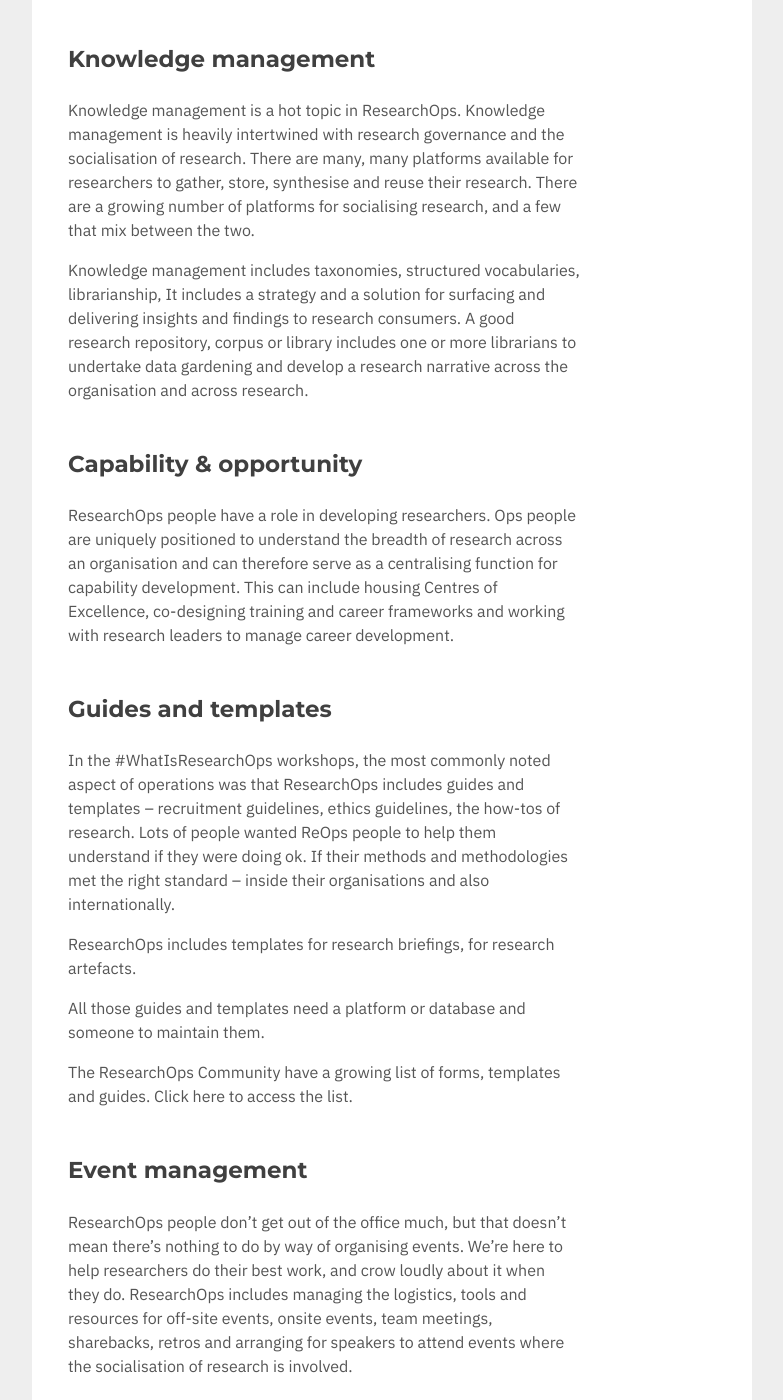
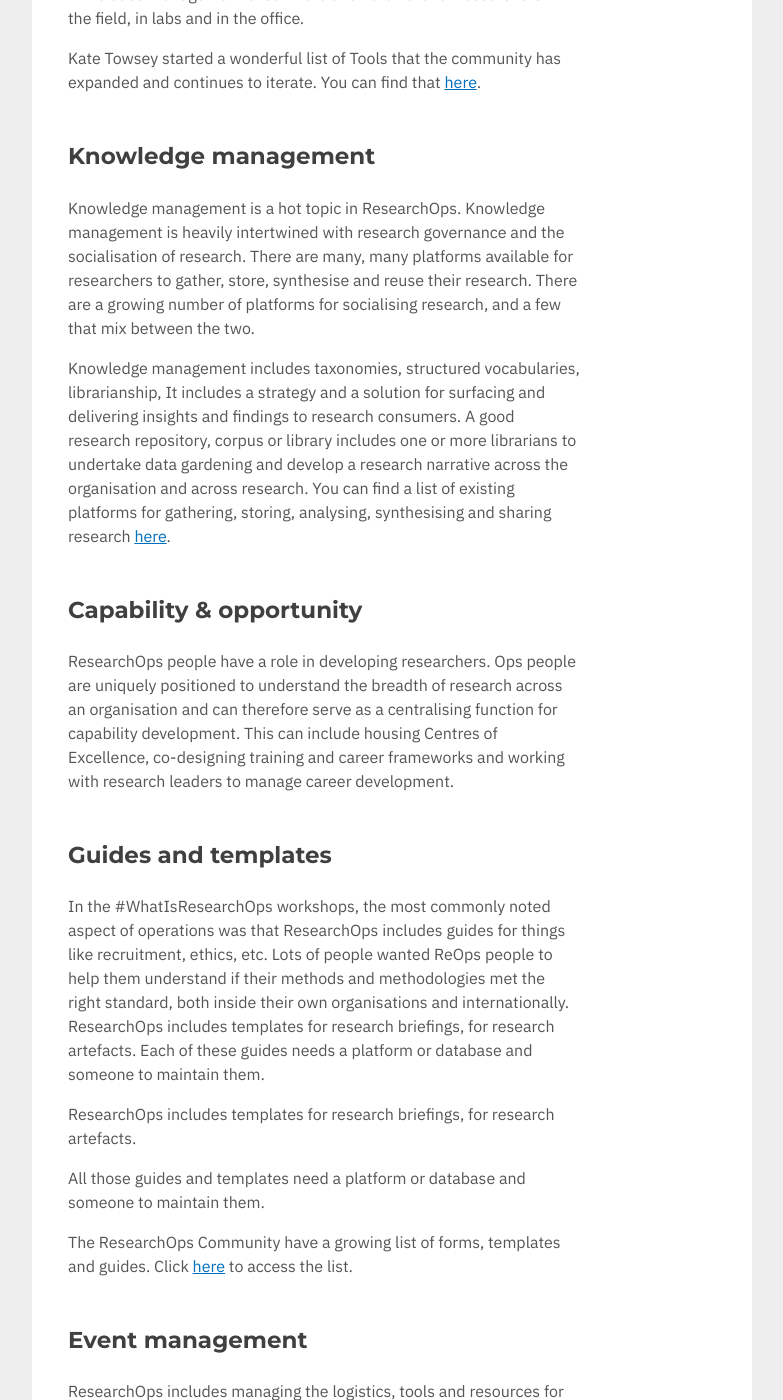
Before and after one commit to researchops/www, a Jekyll site: the page built from _pages/resources.html, in a window 1280 px wide and 1400 px high, scrolled down 1282 px. Shown: the whole window, without its empty margins (248-1031 px from the left). Built offline with Jekyll 4.4.1, drawn with Linux system fonts in a browser that asks for light colours; nearby versions of some CDN libraries; library files that are not in the unit come from our copies; some of the changed text lies outside the part shown.

Commit message:
Update resources

```diff
--- a/_pages/resources.html
+++ b/_pages/resources.html
@@ -2,81 +2,89 @@
 title: Resources
 ---
 
-<p>The ResearchOps Community, and people within the Community have put together resources for you to use. Everything the Community does is licenced under the Creative Commons Attribution-Sharealike International Licence. Please expand on it, share it and modify it but always give credit to the ResearchOps Community as its source.</p>
+<p>The ResearchOps Community, and people within the Community have put together resources for you to use. Everything the Community does is licenced under <a href="https://creativecommons.org/licenses/by-sa/4.0/">the Creative Commons Attribution-Sharealike International Licence</a>. Please expand on it, share it and modify it but always give credit to the ResearchOps Community as its source.</p>
 
 <p>Where possible, please share what you learn back to the Community so we can keep growing and learning collectively.</p>
 
-<ul>
-  <li>ResearchOps airtable</li>
-  <li>Kate Towsey&rsquo;s ReOps tools airtable</li>
-  <li>ResearchOps Medium</li>
-  <li>ResearchOps GitHub</li>
-  <li>ResearchOps Vimeo</li>
-</ul>
+<h3>Table of contents</h3>
+<ol>
+  <li><a href="#governance">Governance</a></li>
+  <li><a href="#tools">Tools</a></li>
+  <li><a href="#knowledge-management">Knowledge management</a></li>
+  <li><a href="#capability-and-opportunity">Capability &amp; opportunity</a></li>
+  <li><a href="#guides-and-templates">Guides and templates</a></li>
+  <li><a href="#event-management">Event management</a></li>
+  <li><a href="#recruitment">Recruitment</a></li>
+  <li><a href="#asset-management">Asset management</a></li>
+  <li><a href="#research-spaces">Research spaces</a></li>
+  <li><a href="#budget-management">Budget management</a></li>
+  <li><a href="#socialising-communicating-evangelizing">Socialising, communicating and evangelising about research</a></li>
+</ol>
 
-<section class="governance">
+<section id="governance">
   <h2>Governance</h2>
   <p>ResearchOps needs to provide researchers with an informed framework for conducting research that is safe, legal and ethical.</p>
   <p>Governance of Research is something that continues long after the research is done. Governance can include governance of ethics across an organisation, maintaining and developing appropriate consent forms, including records management of completed consent forms. It is undertaking risk assessments either with or for researchers. It is ensuring safe working environments for researchers. It is information security. ResearchOps includes managing privacy and Non-Disclosure Agreements.</p>
-  <p>The ResearchOps Community have a growing list of forms, templates and guides. Click here to access the list.</p>
+  <p>The ResearchOps Community have a growing list of forms, templates and guides. Click <a href="https://airtable.com/invite/l?inviteId=inv1e6E97ASP38QuZ&inviteToken=25c54fa93ae7b0ea95ae118b8e8124965b30f595b3b56882bce850d04ffc84a6">here</a> to access the list.</p>
 </section>
 
-
-<section class="tools">
+<section id="tools">
   <h2>Tools</h2>
   <p>Researchers need lots of tools. Strategic management and procurement of tools helps research to scale effectively.</p>
   <p>ResearchOps includes helping researchers source the right tools at the right time (and at scale, at the right price). It includes managing access and use of tools, including managing licences, training, onboarding and permissions.</p>
   <p>It includes management of software and hardware for researchers in the field, in labs and in the office.</p>
-  <p>Kate Towsey has generously shared her list of User Research tools.</p>
+  <p>Kate Towsey started a wonderful list of Tools that the community has expanded and continues to iterate. You can find that <a href="https://airtable.com/shrWD5GpnFCPNDlKR/tbloTst2aPNRbAwXP/viwhQGhPaUl14TloW?blocks=hide">here</a>.</p>
 </section>
 
 
-<section class="knowledge-mangement">
+<section id="knowledge-mangement">
   <h2>Knowledge management</h2>
   <p>Knowledge management is a hot topic in ResearchOps. Knowledge management is heavily intertwined with research governance and the socialisation of research. There are many, many platforms available for researchers to gather, store, synthesise and reuse their research. There are a growing number of platforms for socialising research, and a few that mix between the two.</p>
-  <p>Knowledge management includes taxonomies, structured vocabularies, librarianship, It includes a strategy and a solution for surfacing and delivering insights and findings to research consumers. A good research repository, corpus or library includes one or more librarians to undertake data gardening and develop a research narrative across the organisation and across research.</p>
+  <p>Knowledge management includes taxonomies, structured vocabularies, librarianship, It includes a strategy and a solution for surfacing and delivering insights and findings to research consumers. A good research repository, corpus or library includes one or more librarians to undertake data gardening and develop a research narrative across the organisation and across research. You can find a list of existing platforms for gathering, storing, analysing, synthesising and sharing research <a href="https://airtable.com/shrWD5GpnFCPNDlKR/tbloTst2aPNRbAwXP/viwhQGhPaUl14TloW?blocks=hide">here</a>.</p>
 </section>
 
-<section class="capability-and-opportunity">
+<section id="capability-and-opportunity">
   <h2>Capability &amp; opportunity</h2>
   <p>ResearchOps people have a role in developing researchers. Ops people are uniquely positioned to understand the breadth of research across an organisation and can therefore serve as a centralising function for capability development. This can include housing Centres of Excellence, co-designing training and career frameworks and working with research leaders to manage career development.</p>
 </section>
 
-<section class="guides-and-templates">
+<section id="guides-and-templates">
   <h2>Guides and templates</h2>
-  <p>In the #WhatIsResearchOps workshops, the most commonly noted aspect of operations was that ResearchOps includes guides and templates – recruitment guidelines, ethics guidelines, the how-tos of research. Lots of people wanted ReOps people to help them understand if they were doing ok. If their methods and methodologies met the right standard – inside their organisations and also internationally.</p>
+  <p>In the #WhatIsResearchOps workshops, the most commonly noted aspect of operations was that ResearchOps includes guides for things like recruitment, ethics, etc. Lots of people wanted ReOps people to help them understand if their methods and methodologies met the right standard, both inside their own organisations and internationally. ResearchOps includes templates for research briefings, for research artefacts. Each of these guides needs a platform or database and someone to maintain them.</p>
   <p>ResearchOps includes templates for research briefings, for research artefacts.</p>
   <p>All those guides and templates need a platform or database and someone to maintain them.</p>
-  <p>The ResearchOps Community have a growing list of forms, templates and guides. Click here to access the list.          </p>
+  <p>The ResearchOps Community have a growing list of forms, templates and guides. Click <a href="https://airtable.com/invite/l?inviteId=inv1e6E97ASP38QuZ&inviteToken=25c54fa93ae7b0ea95ae118b8e8124965b30f595b3b56882bce850d04ffc84a6">here</a> to access the list.</p>
 </section>
 
-<section class="event-management">
+<section id="event-management">
   <h2>Event management</h2>
-  <p>ResearchOps people don&rsquo;t get out of the office much, but that doesn&rsquo;t mean there&rsquo;s nothing to do by way of organising events. We&rsquo;re here to help researchers do their best work, and crow loudly about it when they do. ResearchOps includes managing the logistics, tools and resources for off-site events, onsite events, team meetings, sharebacks, retros and arranging for speakers to attend events where the socialisation of research is involved.</p>
-  <p>ResearchOps is as much about people and forging relationships and connections as it is about efficiency, support and data.</p>
+  <p>ResearchOps includes managing the logistics, tools and resources for off-site events, onsite events, team meetings, sharebacks, retros and arranging for speakers to attend events where the socialisation of research is involved.</p>
+  <p>ResearchOps is as much about people and forging relationships and connections as it is about efficiency, support, and data.</p>
 </section>
 
-<section class="recruitment">
+<section id="recruitment">
   <h2>Recruitment</h2>
   <p>Recruitment is one of the most challenging aspects of conducting research. Good Ops management of recruitment includes the tools, databases and schedules but also the small things that make a difference- managing effective incentives, saying thank you. Maintaining relationships with external recruiters or with a customer panel, ensuring the participants meet the needs of the research. That means having an in-depth understanding of research and the goals of the research.</p>
+  <p>The <a href="https://airtable.com/shrWD5GpnFCPNDlKR/tbloTst2aPNRbAwXP/viwhQGhPaUl14TloW?blocks=hide">ResearchOps Toolbox</a> includes tools for recruitment. </p>
 </section>
 
-<section class="asset-management">
+<section id="asset-management">
   <h2>Asset management</h2>
-  <p>Asset management is about where you store raw or processed data, whether A/V or other forms of documentation. It&rsquo;s not about making the data useful, just findable and secured. It is heavily tied in with data security. It is also about managing assets &mdash; audio recorders, video equipment.</p>
+  <p>Asset management is about where you store raw or processed data, whether A/V or other forms of documentation. It&rsquo;s not about making the data useful, just findable and secured. It is heavily tied in with data security. It is also about managing audio recorders and video equipment.</p>
+  <p>The <a href="https://airtable.com/shrWD5GpnFCPNDlKR/tbloTst2aPNRbAwXP/viwhQGhPaUl14TloW?blocks=hide">ResearchOps Toolbox</a> includes lists of tools for managing assets.</p>
 </section>
 
-<section>
+<section id="research-spaces">
   <h2>Research spaces</h2>
   <p>Researchers do research in all kinds of places. Out in the field, in labs, in offices, in workshops. Researchers need space to move and talk. They need tools to collaborate online and offline. They need walls and tables, pens and yes, sticky notes.</p>
 </section>
 
-<section>
+<section id="budget-management">
   <h2>Budget management</h2>
   <p>All those tools and spaces and things come at a cost. ResearchOps is about tracking operational spend and helping researchers go through budgetary processes and submissions. Strategic Operations involves working with research leadership to ensure there is sufficient budget in place to purchase or design and develop tools ahead of researcher need. There is an Ops function in tracking the impact of all of that socialisation of the research.</p>
 </section>
 
-<section>
+<section id="socialising-communicating-evangelizing">
   <h2>Socialising, communicating and evangelising about research</h2>
   <p>Researchers spend a lot of their time socialising their research and evangelising about the need for research. ResearchOps has a role to play in assisting with, or doing this socialisation work.</p>
   <p>Where a mature knowledge structure exists, there also exists the capacity to socialise that research on behalf of researchers, taking on the complex governance of extending access to research to the right people within the boundaries of existing rules regarding ethics and consent.</p>
```
